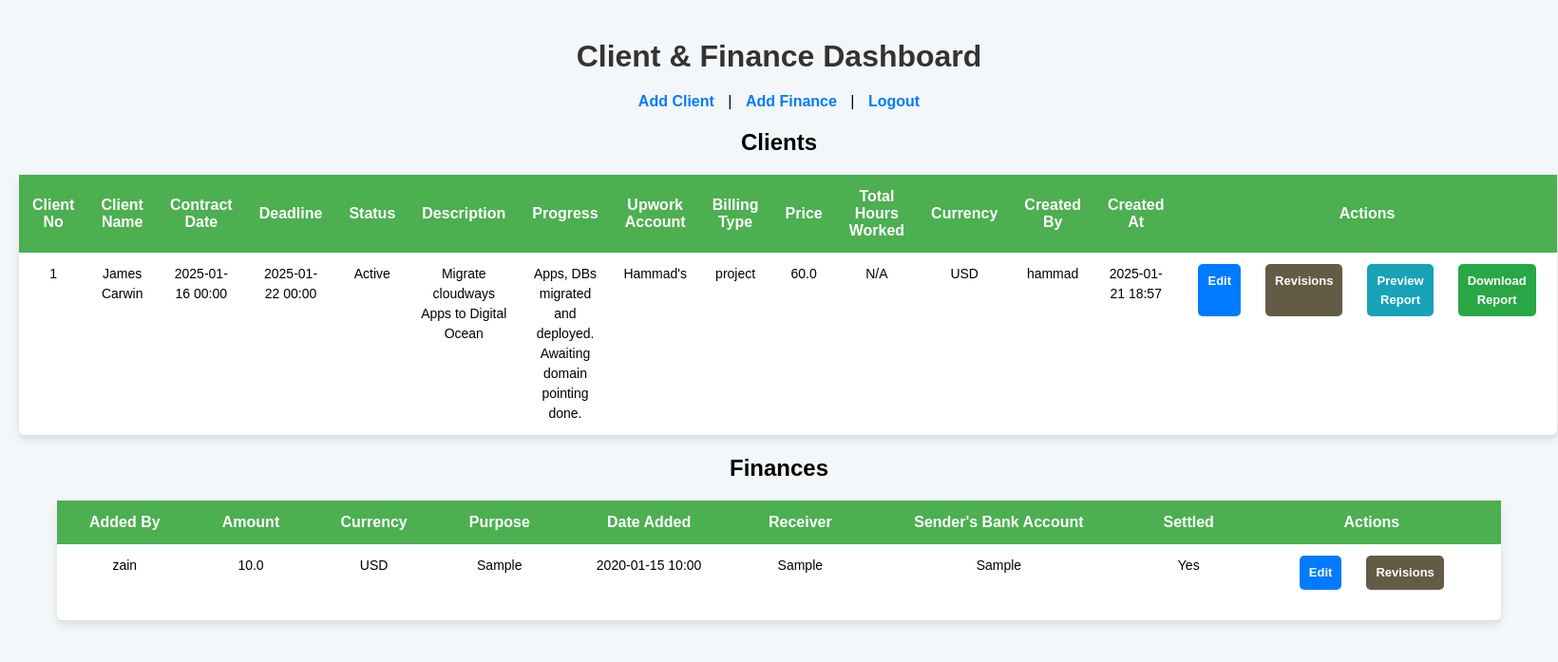
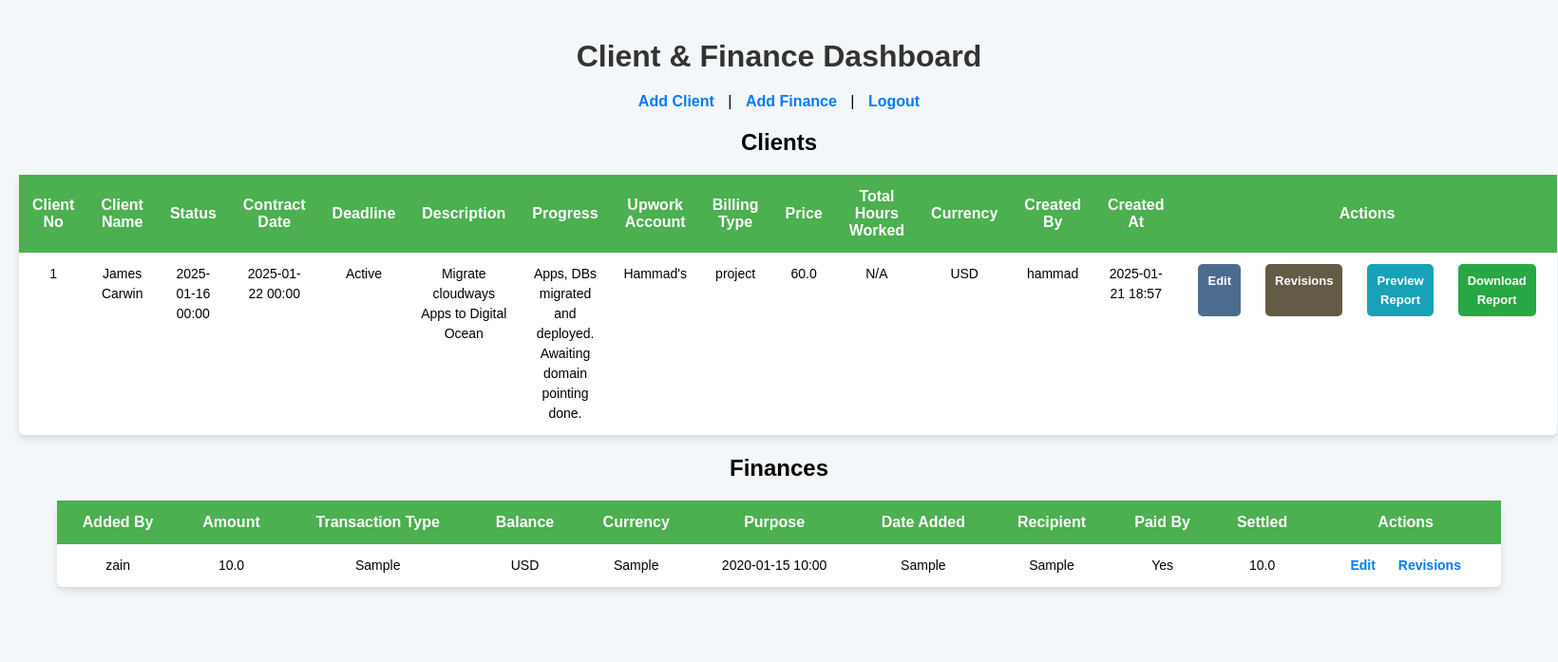
Before and after one commit to i2zoneadmin/cms, a Flask app: page / in a window 1640 px wide. Shown: the top 697 px of the page at 95% size. Run offline with Flask 3, Linux system fonts and the light colour scheme; a user stored in the database is signed in; tables that the repository leaves empty hold one stand-in row (values such as "Sample post").

Commit message:
added finance management system

```diff
--- a/app.py
+++ b/app.py
@@ -322,8 +322,11 @@ class Finance(db.Model):
     purpose = db.Column(db.String(255), nullable=False)
     date_added = db.Column(db.DateTime, default=lambda: datetime.now(pst))
     recipient = db.Column(db.String(100), nullable=False)
-    bank_account = db.Column(db.String(100), nullable=False)
+    paid_by = db.Column(db.String(100), nullable=False)
     settled = db.Column(db.Boolean, default=False)
+    transaction_type = db.Column(db.String(10), nullable=False)  # "debit" or "credit"
+    balance = db.Column(db.Float, nullable=False, default=0.0)  # Running balance
+
 
 class FinanceRevision(db.Model):
     id = db.Column(db.Integer, primary_key=True)
@@ -344,19 +347,31 @@ def add_finance():
     if 'user_id' not in session:
         return redirect(url_for('login'))
     if request.method == 'POST':
+        # Fetch the last balance
+        last_finance = Finance.query.order_by(Finance.id.desc()).first()
+        last_balance = last_finance.balance if last_finance else 0.0
+
+        # Determine new balance based on transaction type
+        transaction_type = request.form['transaction_type']
+        amount = float(request.form['amount'])
+        new_balance = last_balance + amount if transaction_type == 'credit' else last_balance - amount
+
         finance = Finance(
             added_by=session['user_id'],
-            amount=float(request.form['amount']),
+            amount=amount,
             currency=request.form['currency'],
             purpose=request.form['purpose'],
             recipient=request.form['recipient'],
-            bank_account=request.form['bank_account'],
-            settled=request.form.get('settled') == 'on'
+            paid_by=request.form['paid_by'],
+            settled=request.form.get('settled') == 'on',
+            transaction_type=transaction_type,
+            balance=new_balance
         )
         db.session.add(finance)
         db.session.commit()
         return redirect(url_for('home'))  # Redirect to the unified dashboard
     return render_template('add_finance.html')
+
 
 @app.route('/finance/edit/<int:finance_id>', methods=['GET', 'POST'])
 def edit_finance(finance_id):
@@ -365,33 +380,36 @@ def edit_finance(finance_id):
     finance = Finance.query.get_or_404(finance_id)
     if request.method == 'POST':
         changes = []
-        if finance.amount != float(request.form['amount']):
-            changes.append(f"Amount changed from {finance.amount} to {request.form['amount']}")
-            finance.amount = float(request.form['amount'])
-        if finance.currency != request.form['currency']:
-            changes.append(f"Currency changed from {finance.currency} to {request.form['currency']}")
-            finance.currency = request.form['currency']
-        if finance.purpose != request.form['purpose']:
-            changes.append("Purpose changed")
-            finance.purpose = request.form['purpose']
-        if finance.recipient != request.form['recipient']:
-            changes.append(f"Recipient changed from {finance.recipient} to {request.form['recipient']}")
-            finance.recipient = request.form['recipient']
-        if finance.bank_account != request.form['bank_account']:
-            changes.append(f"Bank Account changed from {finance.bank_account} to {request.form['bank_account']}")
-            finance.bank_account = request.form['bank_account']
-        settled = request.form.get('settled') == 'on'
-        if finance.settled != settled:
-            changes.append(f"Settlement status changed to {'Settled' if settled else 'Unsettled'}")
-            finance.settled = settled
 
-        if changes:
-            revision = FinanceRevision(finance_id=finance.id, changed_by=session['user_id'], changes='; '.join(changes))
-            db.session.add(revision)
+        # Update amount or transaction type
+        new_transaction_type = request.form['transaction_type']
+        new_amount = float(request.form['amount'])
+
+        # Fetch the previous balance
+        prev_finance = Finance.query.filter(Finance.id < finance.id).order_by(Finance.id.desc()).first()
+        prev_balance = prev_finance.balance if prev_finance else 0.0
+
+        # Recalculate this entry's balance
+        new_balance = prev_balance + new_amount if new_transaction_type == 'credit' else prev_balance - new_amount
+
+        # Update this entry
+        finance.amount = new_amount
+        finance.transaction_type = new_transaction_type
+        finance.balance = new_balance
+
+        # Update subsequent balances
+        subsequent_finances = Finance.query.filter(Finance.id > finance.id).order_by(Finance.id.asc()).all()
+        for subsequent_finance in subsequent_finances:
+            if subsequent_finance.transaction_type == 'credit':
+                subsequent_finance.balance = subsequent_finance.balance - finance.amount + new_amount
+            else:
+                subsequent_finance.balance = subsequent_finance.balance + finance.amount - new_amount
+            db.session.add(subsequent_finance)
 
         db.session.commit()
         return redirect(url_for('home'))  # Redirect to the unified dashboard
     return render_template('edit_finance.html', finance=finance)
+
 
 @app.route('/finance/revisions/<int:finance_id>')
 def finance_revisions(finance_id):
--- a/static/css/dashboard.css
+++ b/static/css/dashboard.css
@@ -91,7 +91,7 @@ td .action-buttons {
 }
 
 .action-buttons a.edit {
-    background-color: #007BFF;
+    background-color: #4b6c8f;
 }
 
 .action-buttons a.edit:hover {
--- a/templates/dashboard.html
+++ b/templates/dashboard.html
@@ -91,9 +91,9 @@
                 <tr>
                     <th>Client No</th>
                     <th>Client Name</th>
+                    <th>Status</th>
                     <th>Contract Date</th>
                     <th>Deadline</th>
-                    <th>Status</th>
                     <th>Description</th>
                     <th>Progress</th>
                     <th>Upwork Account</th>
@@ -145,11 +145,13 @@
                 <tr>
                     <th>Added By</th>
                     <th>Amount</th>
+                    <th>Transaction Type</th>
+                    <th>Balance</th>
                     <th>Currency</th>
                     <th>Purpose</th>
                     <th>Date Added</th>
-                    <th>Receiver</th>
-                    <th>Sender's Bank Account</th>
+                    <th>Recipient</th>
+                    <th>Paid By</th>
                     <th>Settled</th>
                     <th>Actions</th>
                 </tr>
@@ -159,17 +161,17 @@
                 <tr>
                     <td>{{ User.query.get(finance.added_by).username }}</td>
                     <td>{{ finance.amount }}</td>
+                    <td>{{ finance.transaction_type }}</td>
                     <td>{{ finance.currency }}</td>
                     <td>{{ finance.purpose }}</td>
                     <td>{{ finance.date_added.strftime('%Y-%m-%d %H:%M') }}</td>
                     <td>{{ finance.recipient }}</td>
-                    <td>{{ finance.bank_account }}</td>
+                    <td>{{ finance.paid_by }}</td>
                     <td>{{ 'Yes' if finance.settled else 'No' }}</td>
+                    <td>{{ finance.balance }}</td>
                     <td>
-                        <div class="action-buttons">
-                            <a href="/finance/edit/{{ finance.id }}" class="edit">Edit</a>
-                            <a href="/finance/revisions/{{ finance.id }}" class="revisions">Revisions</a>
-                        </div>
+                        <a href="/finance/edit/{{ finance.id }}">Edit</a>
+                        <a href="/finance/revisions/{{ finance.id }}">Revisions</a>
                     </td>
                 </tr>
                 {% endfor %}
--- a/templates/edit_finance.html
+++ b/templates/edit_finance.html
@@ -27,8 +27,8 @@
         <label>Recipient:</label>
         <input type="text" name="recipient" value="{{ finance.recipient }}" required>
 
-        <label>Bank Account:</label>
-        <input type="text" name="bank_account" value="{{ finance.bank_account }}" required>
+        <label>Paid By:</label>
+        <input type="text" name="paid_by" value="{{ finance.paid_by }}" required>
 
         <label>Settled:</label>
         <select name="settled">
--- a/templates/finance_dashboard.html
+++ b/templates/finance_dashboard.html
@@ -17,7 +17,7 @@
             <th>Purpose</th>
             <th>Date Added</th>
             <th>Recipient</th>
-            <th>Bank Account</th>
+            <th>Paid By</th>
             <th>Settled</th>
             <th>Actions</th>
         </tr>
@@ -29,7 +29,7 @@
             <td>{{ finance.purpose }}</td>
             <td>{{ finance.date_added }}</td>
             <td>{{ finance.recipient }}</td>
-            <td>{{ finance.bank_account }}</td>
+            <td>{{ finance.paid_by }}</td>
             <td>{{ 'Yes' if finance.settled else 'No' }}</td>
             <td>
                 <a href="/finance/edit/{{ finance.id }}" class="btn-edit">Edit</a>
```
Also changed, not shown: templates/add_finance.html (+15 -8 lines).
